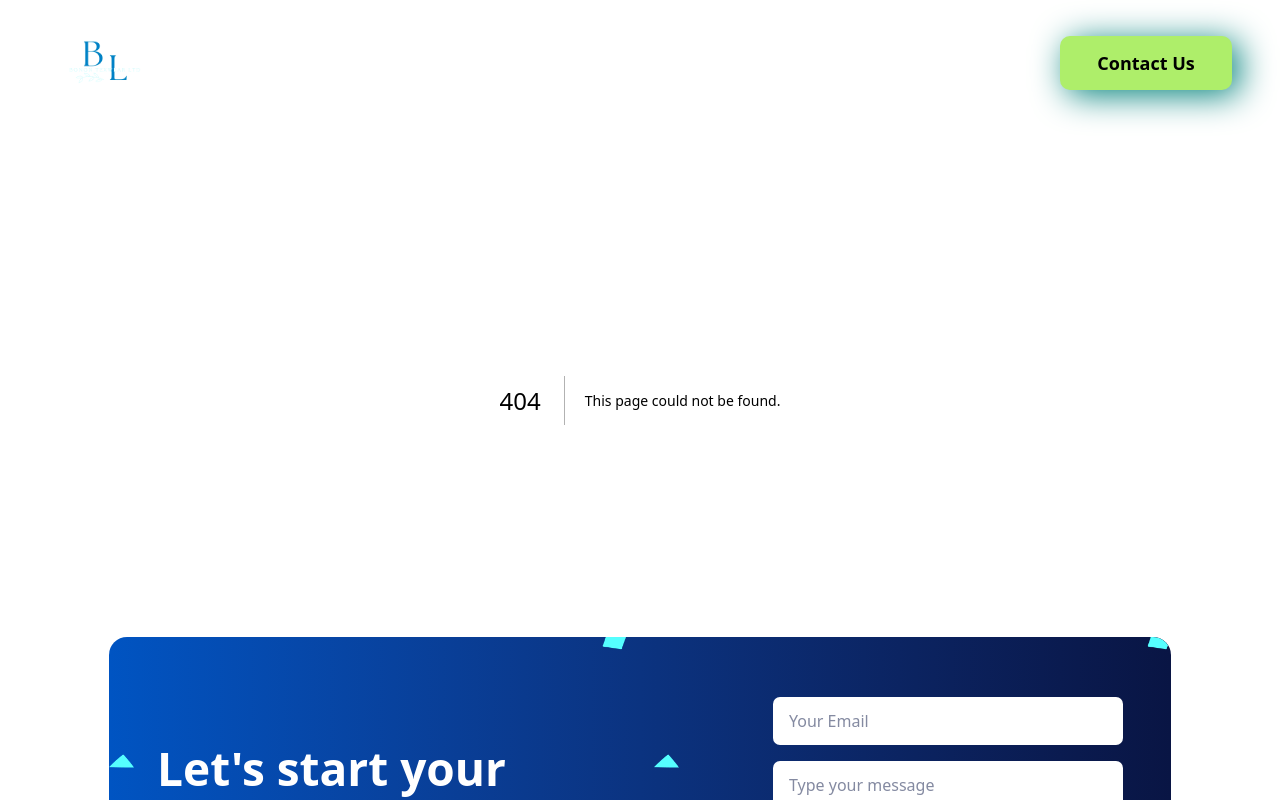
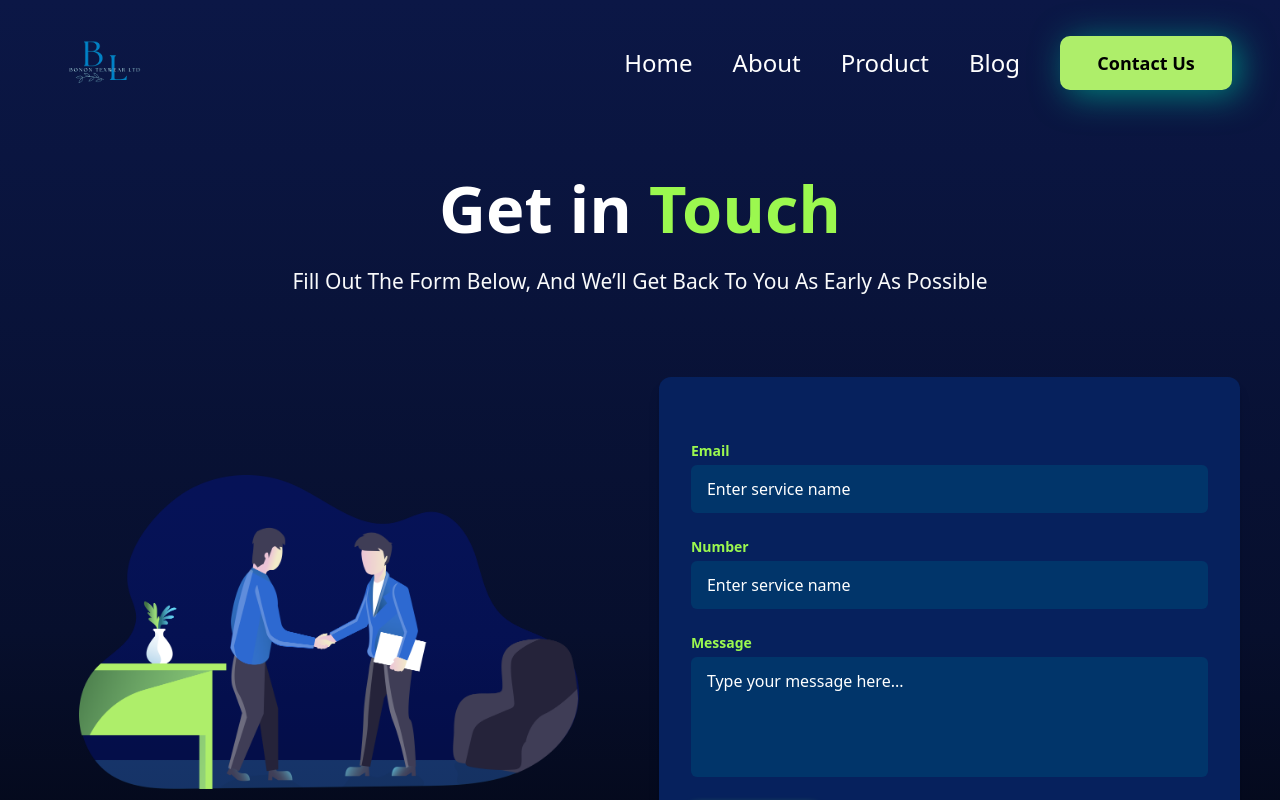
Before and after one commit to TamimOp/Bunon_Texwear, a Next.js app: page /contact in a window 1280 px wide. Before the commit this address had no page. Shown: the top 800 px of the page. Built offline with nearby package versions, Linux system fonts and the light colour scheme.

Commit message:
Add Contact page with form and illustration

```diff
--- /dev/null
+++ b/app/contact/page.tsx
@@ -0,0 +1,84 @@
+"use client";
+import React from "react";
+import Image from "next/image";
+
+const Contact = () => {
+  return (
+    <section
+      className="w-full text-white py-40 pb-60 px-4 md:px-10"
+      style={{
+        background:
+          "linear-gradient(180deg, #0B1746 0%, #070F2D 55.95%, #000 100%)",
+      }}
+    >
+      {/* Title on top */}
+      <h2 className="text-[65px] font-semibold text-center mb-2">
+        Get in <span className="text-[#9BF84F]">Touch</span>
+      </h2>
+      <p className="text-center mt-2 text-[21px] text-[#F9FAFB] mb-10">
+        Fill Out The Form Below, And We’ll Get Back To You As Early As Possible
+      </p>
+      <div className="max-w-7xl mx-auto flex flex-col md:flex-row items-center justify-between gap-10 mt-20">
+        {/* Left Illustration */}
+        <div className="relative w-full md:w-1/2 flex justify-center">
+          <Image
+            src="/assets/Deal.png"
+            alt="Deal"
+            width={500}
+            height={400}
+            className="w-[500px] max-w-full object-contain"
+          />
+        </div>
+
+        {/* Right Form Box */}
+        <div className="w-full md:w-1/2 bg-[#06215D] p-8 rounded-xl shadow-lg">
+          {/* Form */}
+          <form className="mt-8 space-y-6">
+            <div>
+              <label className="block text-[#9BF84F] text-sm font-semibold mb-1">
+                Email
+              </label>
+              <input
+                type="email"
+                placeholder="Enter service name"
+                className="w-full bg-[#01356A] text-white px-4 py-3 rounded-md placeholder:text-white focus:outline-none"
+              />
+            </div>
+            <div>
+              <label className="block text-[#9BF84F] text-sm font-semibold mb-1">
+                Number
+              </label>
+              <input
+                type="text"
+                placeholder="Enter service name"
+                className="w-full bg-[#01356A] text-white px-4 py-3 rounded-md placeholder:text-white focus:outline-none"
+              />
+            </div>
+            <div>
+              <label className="block text-[#9BF84F] text-sm font-semibold mb-1">
+                Message
+              </label>
+              <textarea
+                placeholder="Type your message here..."
+                rows={4}
+                className="w-full bg-[#01356A] text-white px-4 py-3 rounded-md placeholder:text-white focus:outline-none resize-none"
+              />
+            </div>
+
+            {/* Submit Button */}
+            <div className="flex justify-start">
+              <button
+                type="submit"
+                className="bg-[#9BF84F] text-black px-8 py-3 rounded-md font-semibold shadow-[0_0_10px_#9BF84F] hover:shadow-[0_0_20px_#9BF84F] transition-all duration-300"
+              >
+                SUBMIT
+              </button>
+            </div>
+          </form>
+        </div>
+      </div>
+    </section>
+  );
+};
+
+export default Contact;
```
Also changed, not shown: public/assets/Deal.png (added).
